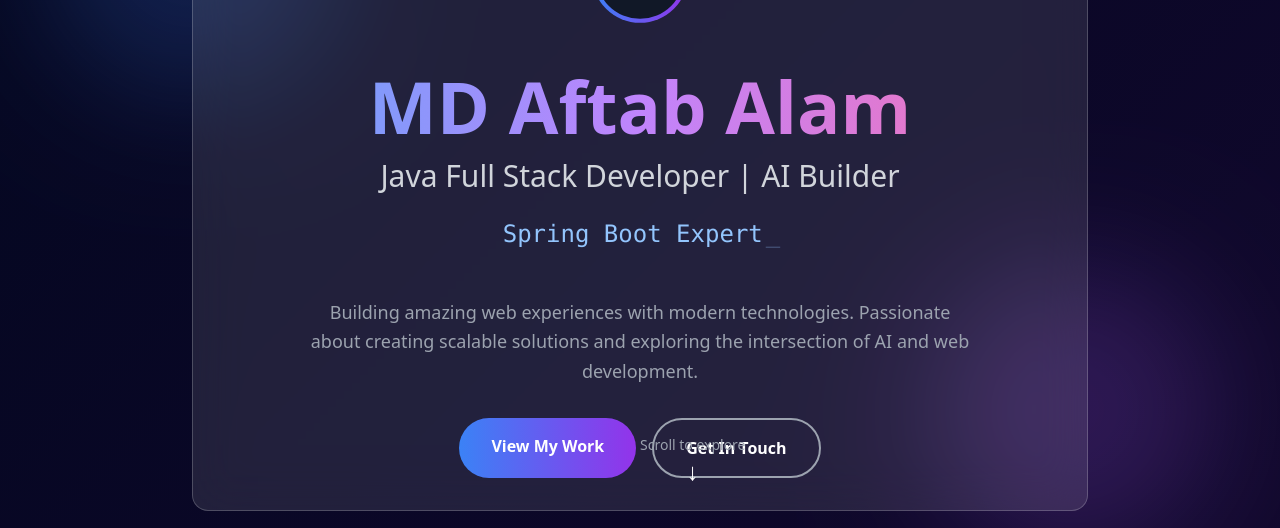
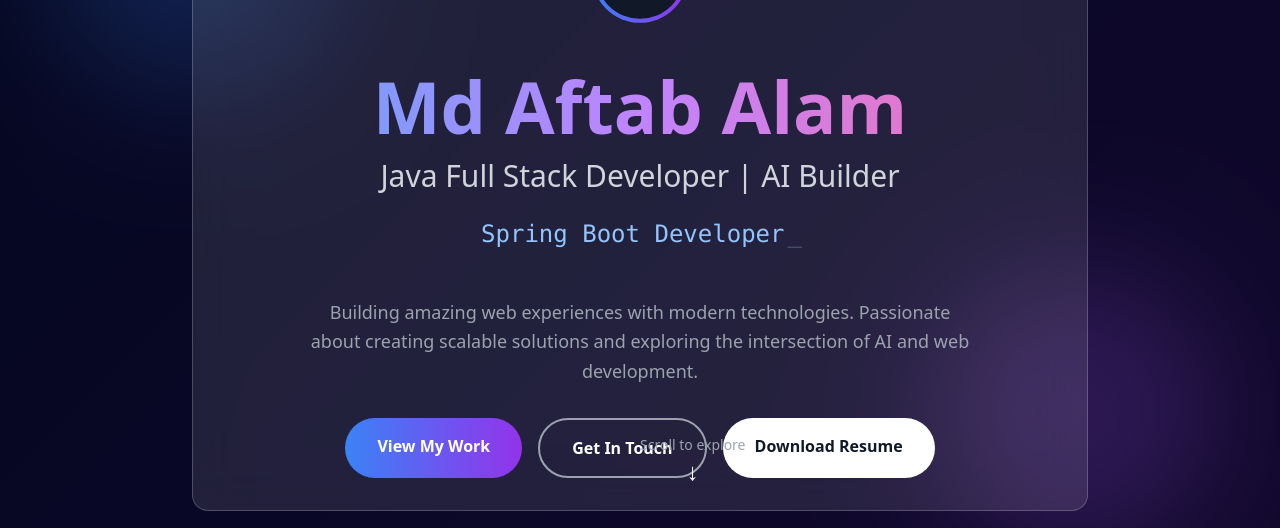
Before and after one commit to AftabAlam007/My-Portfolio-Frontend-, a React (Vite) app: page / in a window 1280 px wide. Shown: the part 230-758 px from the top of the page. Built offline with nearby package versions, Linux system fonts and the light colour scheme; no server answers; the HTML template or start-up script is replaced by a standard one.

Commit message:
fix: Update resume download to use actual PDF file
- Changed download link from '/resume.pdf' to '/Java Fullstack Developer.pdf'
- Resume button now downloads the actual resume file
- Removed placeholder resume.pdf file

```diff
--- a/src/components/Hero.jsx
+++ b/src/components/Hero.jsx
@@ -1,8 +1,15 @@
-import React from 'react';
+import React, { useState } from 'react';
 import { motion } from 'framer-motion';
 import { Typewriter } from 'react-simple-typewriter';
 
 const Hero = () => {
+  const [resumeDownloaded, setResumeDownloaded] = useState(false);
+
+  const handleResumeClick = () => {
+    setTimeout(() => {
+      setResumeDownloaded(true);
+    }, 150);
+  };
   const containerVariants = {
     hidden: { opacity: 0 },
     visible: {
@@ -92,7 +99,7 @@
             variants={itemVariants}
             className="text-5xl md:text-7xl font-bold mb-4 bg-gradient-to-r from-blue-400 via-purple-400 to-pink-400 bg-clip-text text-transparent"
           >
-            MD Aftab Alam
+            Md Aftab Alam
           </motion.h1>
 
           <motion.h2
@@ -109,8 +116,8 @@
             <Typewriter
               words={[
                 'Java Full Stack Developer',
-                'Spring Boot Expert',
-                'React Specialist',
+                'Spring Boot Developer',
+                'React Developer',
                 'AI Tool Builder',
               ]}
               loop={true}
@@ -150,6 +157,26 @@
             >
               Get In Touch
             </motion.a>
+            {!resumeDownloaded ? (
+              <motion.a
+                href="/Java Fullstack Developer.pdf"
+                download
+                className="bg-white text-gray-900 font-bold py-4 px-8 rounded-full transition duration-300 inline-block hover:bg-gray-100"
+                whileHover={{ scale: 1.05, boxShadow: '0 0 20px rgba(255, 255, 255, 0.4)' }}
+                whileTap={{ scale: 0.95 }}
+                onClick={handleResumeClick}
+              >
+                Download Resume
+              </motion.a>
+            ) : (
+              <motion.span
+                className="bg-gray-700 text-gray-200 font-bold py-4 px-8 rounded-full transition duration-300 inline-block"
+                initial={{ opacity: 0.7 }}
+                animate={{ opacity: 1 }}
+              >
+                Resume Downloaded
+              </motion.span>
+            )}
           </motion.div>
 
           {/* Scroll indicator */}
```
Also changed, not shown: 1 other file (tests, documents, lock files or other folders).
